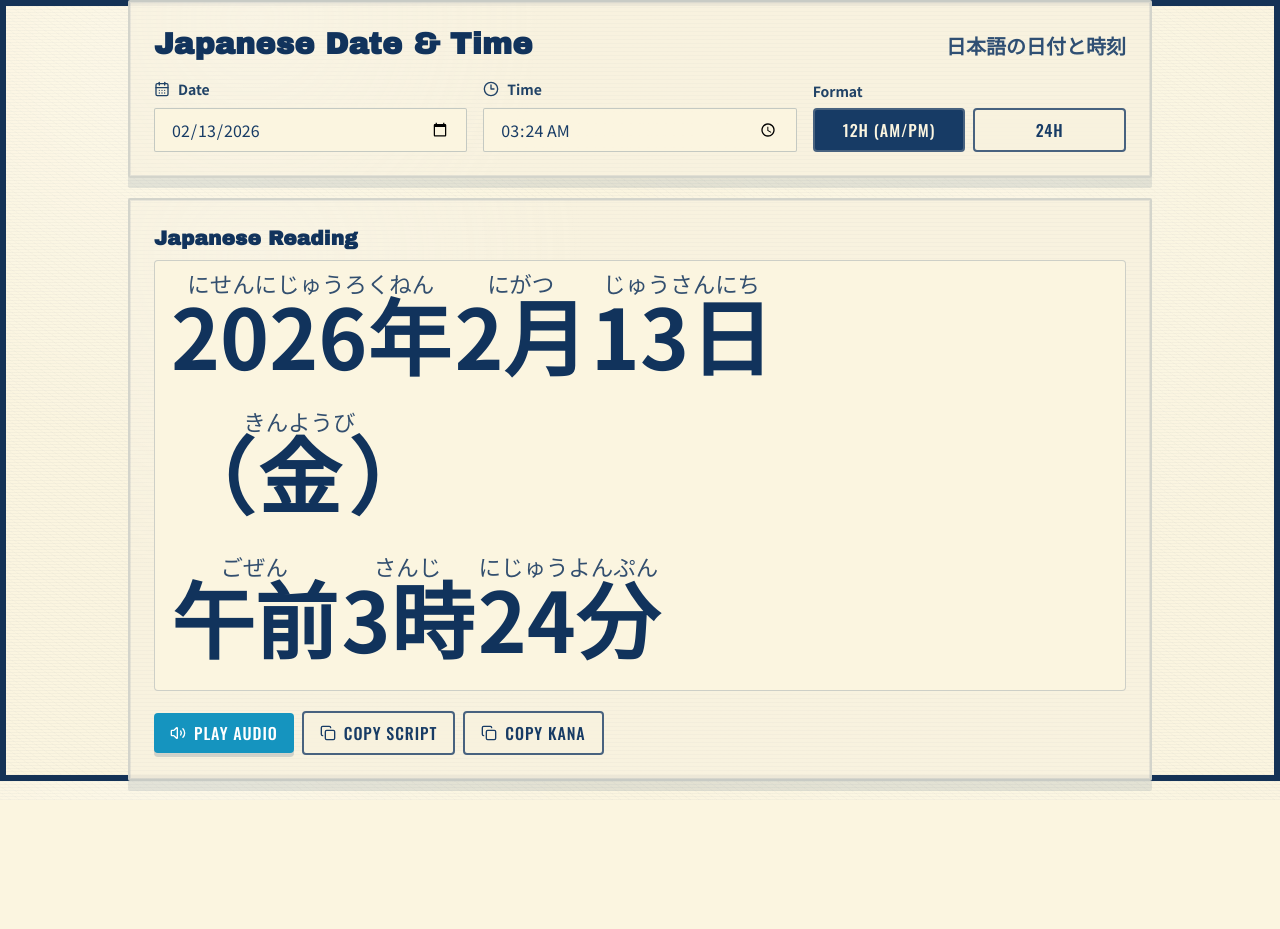
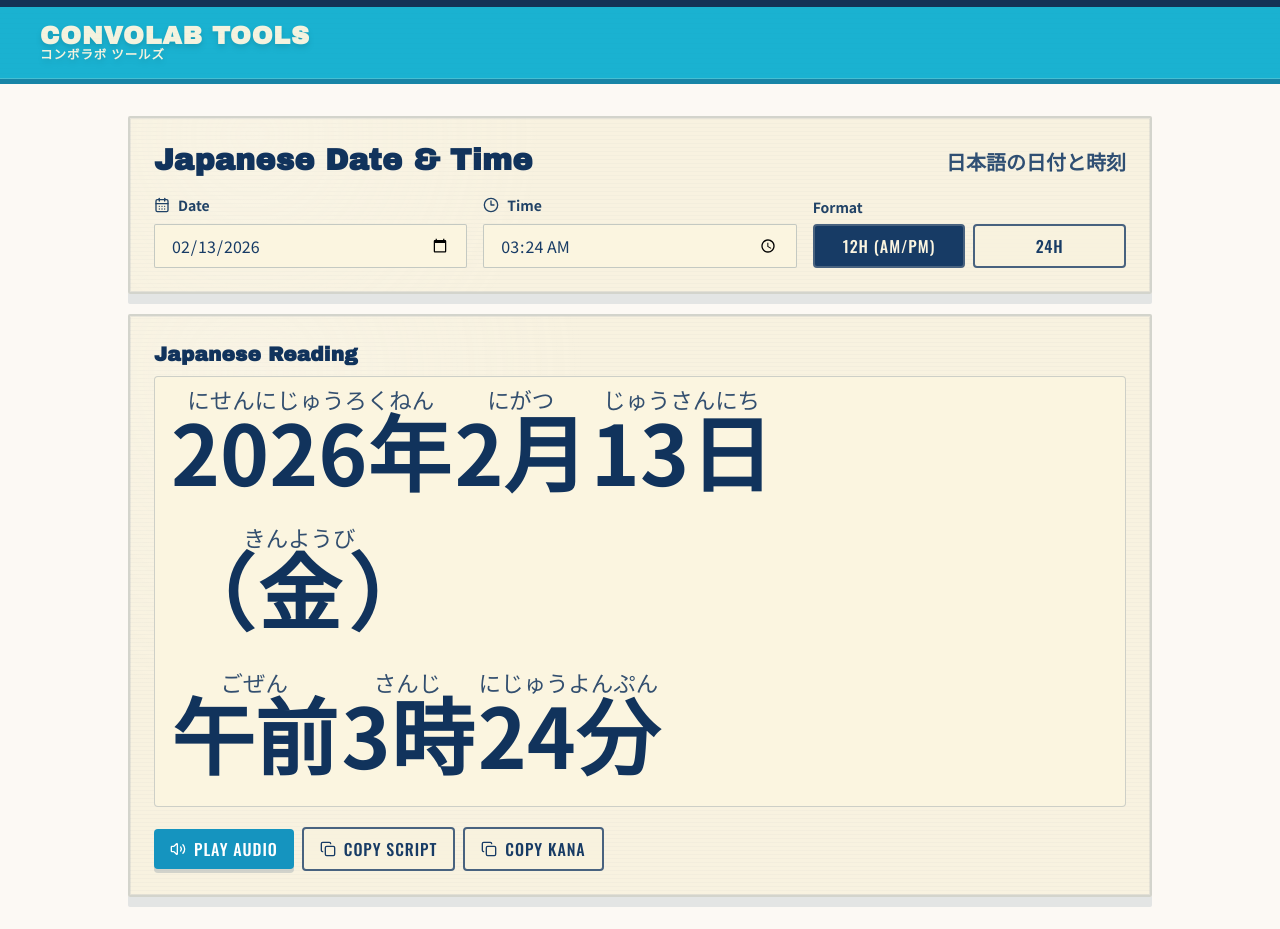
Before and after one commit to andyroo2000/convo-lab, a React (Vite) app in the folder client/: page /tools/japanese-date in a window 1280 px wide. Before the commit the page ends 800 px from the top, so only its background shows below. Built offline with nearby package versions, Linux system fonts and the light colour scheme; no server answers.

Commit message:
feat: add logged-out tools nav layout

```diff
--- a/client/src/App.tsx
+++ b/client/src/App.tsx
@@ -5,6 +5,7 @@ import { LocaleProvider } from './contexts/LocaleContext';
 import { AudioPlayerProvider } from './contexts/AudioPlayerContext';
 import { AudioPreviewProvider } from './contexts/AudioPreviewContext';
 import Layout from './components/common/Layout';
+import ToolsPublicLayout, { ToolsIndexRedirect } from './components/common/ToolsPublicLayout';
 import ErrorBoundary from './components/ErrorBoundary';
 import PWAInstallPrompt from './components/common/PWAInstallPrompt';
 import './i18n';
@@ -53,7 +54,10 @@ const App = () => (
                   <Route path="/" element={<LandingPage />} />
                   <Route path="/login" element={<LoginPage />} />
                   <Route path="/pricing" element={<PricingPage />} />
-                  <Route path="/tools/japanese-date" element={<JapaneseDateToolPage />} />
+                  <Route path="/tools" element={<ToolsPublicLayout />}>
+                    <Route index element={<ToolsIndexRedirect />} />
+                    <Route path="japanese-date" element={<JapaneseDateToolPage />} />
+                  </Route>
                   <Route path="/claim-invite" element={<ClaimInvitePage />} />
                   <Route path="/verify-email" element={<VerifyEmailPage />} />
                   <Route path="/verify-email/:token" element={<VerifyEmailPage />} />
--- a/client/src/components/common/Logo.tsx
+++ b/client/src/components/common/Logo.tsx
@@ -6,6 +6,8 @@ interface LogoProps {
   className?: string;
   showKana?: boolean;
   showIcons?: boolean;
+  wordmarkText?: string;
+  kanaText?: string;
 }
 
 const Logo = ({
@@ -14,6 +16,8 @@ const Logo = ({
   className = '',
   showKana = false,
   showIcons = true,
+  wordmarkText = 'CONVOLAB',
+  kanaText = 'コンボラボ',
 }: LogoProps) => {
   const sizeMap = {
     small: 'w-4 h-4',
@@ -46,9 +50,9 @@ const Logo = ({
         </div>
       )}
       <div className="hidden sm:flex flex-col leading-none">
-        <span className={`retro-logo-wordmark ${textSize} ${colorClass}`}>CONVOLAB</span>
+        <span className={`retro-logo-wordmark ${textSize} ${colorClass}`}>{wordmarkText}</span>
         {showKana && (
-          <span className={`retro-logo-kana mt-0.5 ${kanaSize} ${colorClass}`}>コンボラボ</span>
+          <span className={`retro-logo-kana mt-0.5 ${kanaSize} ${colorClass}`}>{kanaText}</span>
         )}
       </div>
     </div>
--- /dev/null
+++ b/client/src/components/common/ToolsPublicLayout.tsx
@@ -0,0 +1,34 @@
+import { Link, Navigate, Outlet } from 'react-router-dom';
+
+import Logo from './Logo';
+
+const ToolsPublicLayout = () => (
+  <div className="min-h-screen bg-cream retro-shell">
+    <nav className="sticky top-0 z-20 bg-periwinkle retro-topbar">
+      <div className="max-w-7xl xl:max-w-[96rem] mx-auto px-4 sm:px-6 lg:px-8">
+        <div className="flex h-[4.5rem] items-center">
+          <Link
+            to="/tools/japanese-date"
+            className="flex items-center gap-2 px-2 text-white font-bold text-lg sm:text-xl drop-shadow-md"
+          >
+            <Logo
+              size="small"
+              showKana
+              showIcons={false}
+              wordmarkText="CONVOLAB TOOLS"
+              kanaText="コンボラボ ツールズ"
+            />
+          </Link>
+        </div>
+      </div>
+    </nav>
+
+    <main className="max-w-7xl xl:max-w-[96rem] mx-auto px-4 sm:px-6 lg:px-8 py-8">
+      <Outlet />
+    </main>
+  </div>
+);
+
+export const ToolsIndexRedirect = () => <Navigate to="/tools/japanese-date" replace />;
+
+export default ToolsPublicLayout;
```
